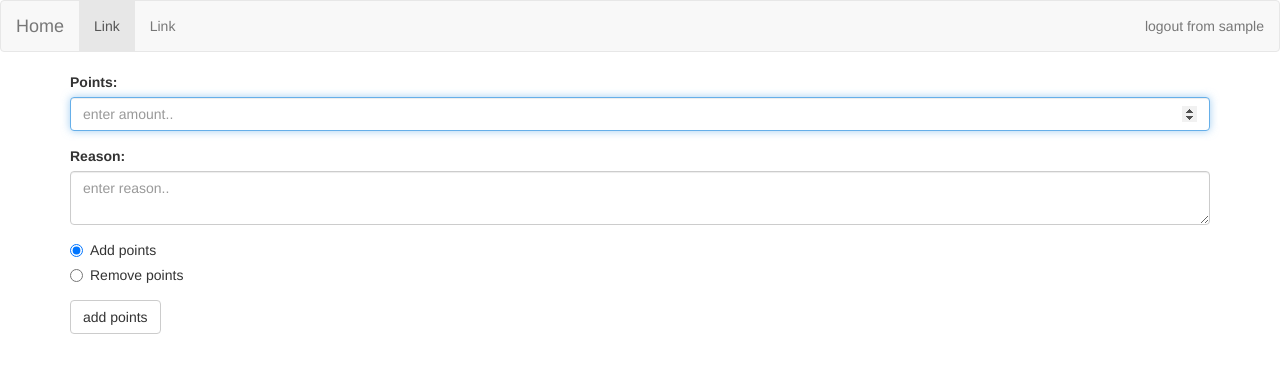
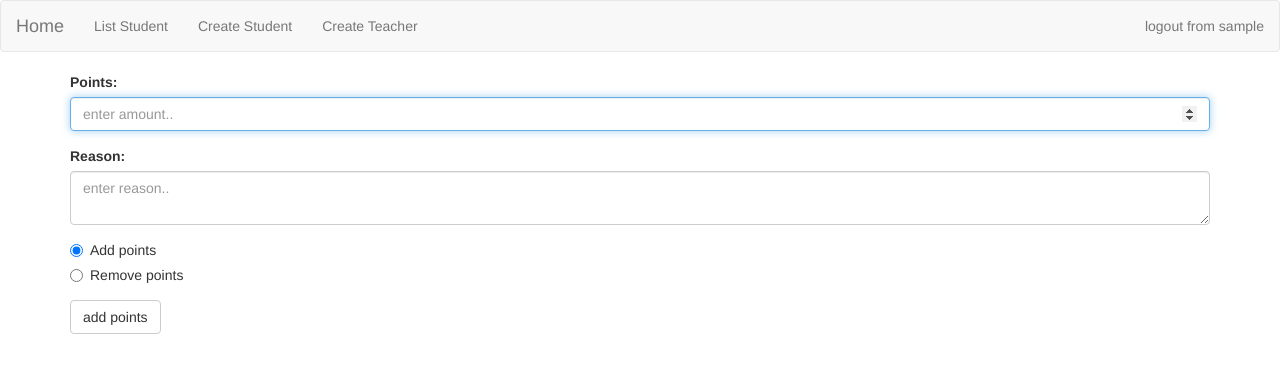
Before and after one commit to antdking/projects_reward_system, a Django app: template student/templates/student/assign_point.html in a window 1280 px wide. Shown: the top 373 px of the page. Run offline with Django 3.2, Linux system fonts and the light colour scheme; the template is opened without the code that fills it: values that come from a table or form of the project are taken from there, others are empty; a user stored in the database is signed in; tables that the repository leaves empty hold one stand-in row (values such as "Sample post"); some libraries are stand-ins or nearby versions.

Commit message:
base: update navbar so each button will go into an active state on the correct page

```diff
--- a/cg4/settings.py
+++ b/cg4/settings.py
@@ -87,3 +87,8 @@ TEMPLATE_DIRS = [join(BASE_DIR, 'templates')]
 
 LOGIN_REDIRECT_URL = '/'
 LOGIN_URL = '/login/'
+
+TEMPLATE_CONTEXT_PROCESSORS = (
+    'django.core.context_processors.request',
+    'django.contrib.auth.context_processors.auth',
+)
--- a/templates/main/base.html
+++ b/templates/main/base.html
@@ -17,17 +17,19 @@
   <div class="collapse navbar-collapse" id="bs-example-navbar-collapse-1">
     {% if user.is_authenticated %}
     <ul class="nav navbar-nav">
-      <li class="active"><a href="/admin">Link</a></li>
+      <li{% if request.path in "/list_student/" or request.path in "/" %} class="active" {% endif %}>
+          <a href="/list_student/">List Student</a></li>
       {% if user.is_staff %}
-      <li><a href="#">Link</a></li>
+      <li{% if request.path == "/create_student/" %} class="active" {% endif %}><a href="/create_student/">Create Student</a></li>
+      <li{% if request.path == "/create_teacher/" %} class="active" {% endif %}><a href="/create_teacher/">Create Teacher</a></li>
       {% endif %}
     </ul>
     <ul class="nav navbar-nav navbar-right">
-      <li><a href="/logout/">logout from {{ user.username }}</a> </li>
+      <li{% if request.path == "/logout/" %} class="active" {% endif %}><a href="/logout/">logout from {{ user.username }}</a> </li>
     </ul>
     {% else %}
     <ul class="nav navbar-nav navbar-right">
-      <li><a href="/login/">login</a> </li>
+      <li{% if request.path == "/login/" %} class="active" {% endif %}><a href="/login/">login</a> </li>
     </ul>
     {% endif %}
   </div><!-- /.navbar-collapse -->
```
